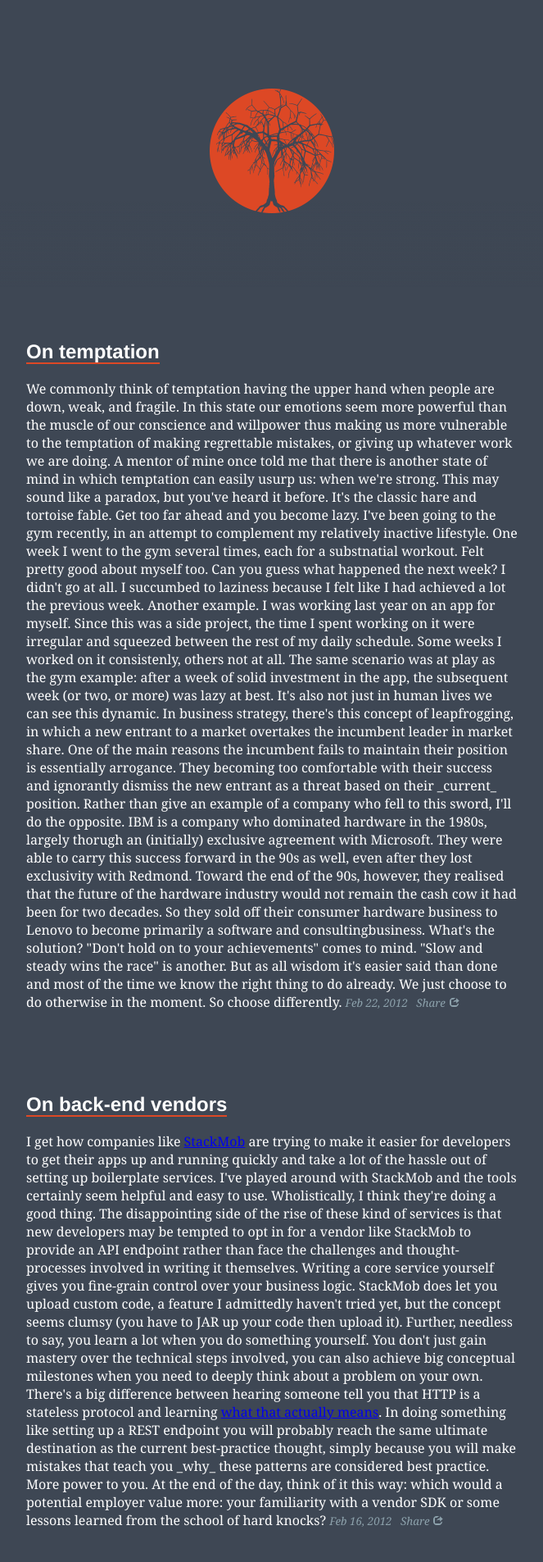
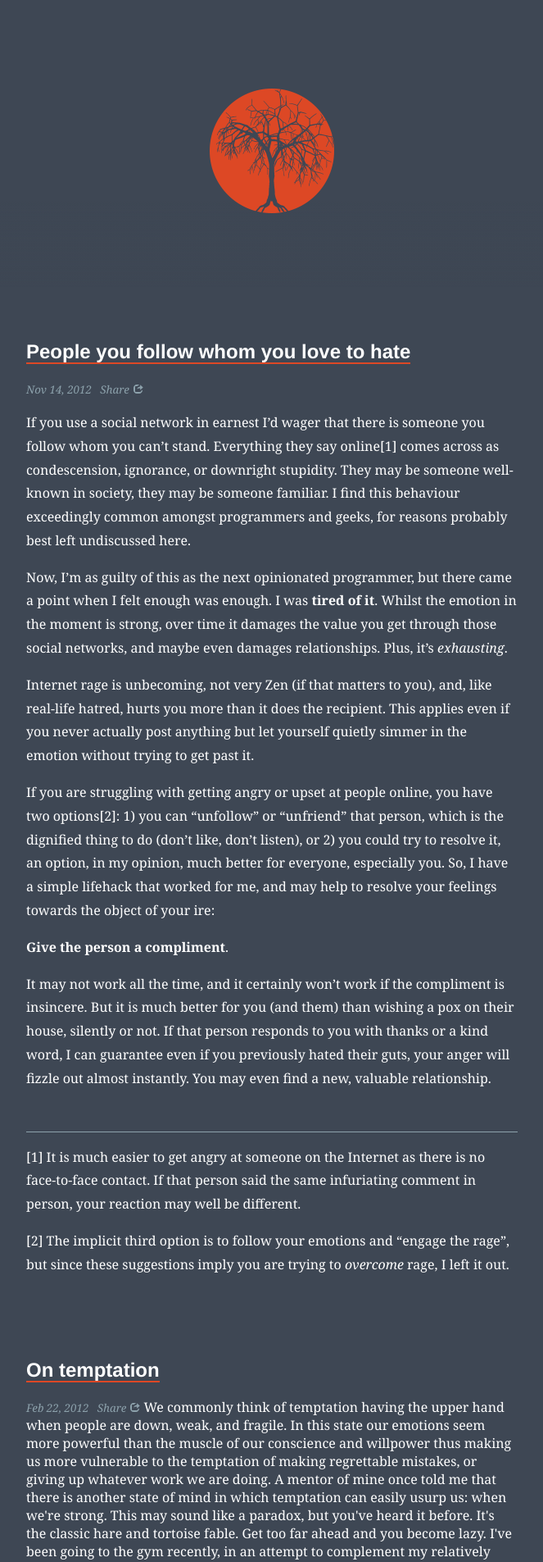
Before and after one commit to danieltreacy/danieltreacy.github.com, a Jekyll site: the page built from index.html, in a window 1280 px wide. Shown: the top 1905 px of the page at 82% size, without its empty margins (308-971 px from the left). Built offline with Jekyll 4.4.1, drawn with Linux system fonts in a browser that asks for light colours; comment, search, counter and statistics services are not loaded; some of the changed text lies outside the part shown.

Commit message:
New blog post: "People you follow whom you love to hate" + styling required for footnotes

```diff
--- a/_layouts/post.html
+++ b/_layouts/post.html
@@ -3,9 +3,6 @@ layout: page
 ---
 <div id="article" class="post">
   <h2><a href="{{ page.url }}">{{ page.title }}</a></h2>
-
-  {{ content }}
-
   <div class="article-end">{{ page.date | date: "%b %d, %Y" }}   &nbsp; <a href="https://twitter.com/intent/tweet?text=Reading%20%22{{post.title}}%22%20by%20%40danieltreacy&url=http://danieltreacy.com{{ post.url }}">
     Share<span class="share">
 <svg width="12" height="11" xmlns="http://www.w3.org/2000/svg">
@@ -17,5 +14,7 @@ layout: page
  </g>
 </svg>
     </span></a></div>
+  {{ content }}
+
   <div class="spacer"></div>
 </div>
--- /dev/null
+++ b/_posts/2012-11-14-people-you-love-to-hate.md
@@ -0,0 +1,23 @@
+---
+layout: post
+title: People you follow whom you love to hate
+---
+
+If you use a social network in earnest I'd wager that there is someone you follow whom you can't stand. Everything they say online[1] comes across as condescension, ignorance, or downright stupidity. They may be someone well-known in society, they may be someone familiar. I find this behaviour exceedingly common amongst programmers and geeks, for reasons probably best left undiscussed here.
+
+Now, I'm as guilty of this as the next opinionated programmer, but there came a point when I felt enough was enough. I was **tired of it**. Whilst the emotion in the moment is strong, over time it damages the value you get through those social networks, and maybe even damages relationships. Plus, it's *exhausting*.
+
+Internet rage is unbecoming, not very Zen (if that matters to you), and, like real-life hatred, hurts you more than it does the recipient. This applies even if you never actually post anything but let yourself quietly simmer in the emotion without trying to get past it.
+
+If you are struggling with getting angry or upset at people online, you have two options[2]: 1) you can "unfollow" or "unfriend" that person, which is the dignified thing to do (don't like, don't listen), or 2) you could try to resolve it, an option, in my opinion, much better for everyone, especially you. So, I have a simple lifehack that worked for me, and may help to resolve your feelings towards the object of your ire:
+
+**Give the person a compliment**.
+
+It may not work all the time, and it certainly won't work if the compliment is insincere. But it is much better for you (and them) than wishing a pox on their house, silently or not. If that person responds to you with thanks or a kind word, I can guarantee even if you previously hated their guts, your anger will fizzle out almost instantly. You may even find a new, valuable relationship.
+
+
+* * *
+
+[1] It is much easier to get angry at someone on the Internet as there is no face-to-face contact. If that person said the same infuriating comment in person, your reaction may well be different.
+
+[2] The implicit third option is to follow your emotions and "engage the rage", but since these suggestions imply you are trying to *overcome* rage, I left it out.
--- a/index.html
+++ b/index.html
@@ -7,10 +7,7 @@ title: Blog
   <div class="article">
 
     <h2><a href="{{ post.url }}">{{ post.title }}</a></h2>
-
-    {{ post.content }}
-
-    <span class="article-end">{{ post.date | date: "%b %d, %Y" }}
+        <span class="article-end">{{ post.date | date: "%b %d, %Y" }}
   &nbsp; <a href="https://twitter.com/intent/tweet?text=Reading%20%22{{post.title}}%22%20by%20%40danieltreacy&url=http://danieltreacy.com{{ post.url }}">
     Share<span class="share">
 <svg width="12" height="11" xmlns="http://www.w3.org/2000/svg">
@@ -22,6 +19,8 @@ title: Blog
  </g>
 </svg>
     </span></a></span>
+    {{ post.content }}
+
   </div>
 {% endfor %}
 
--- a/stylesheets/v2.css
+++ b/stylesheets/v2.css
@@ -146,3 +146,20 @@ li a:link, li a:visited, li a:active {
     color: #fff;
     text-decoration: none;
 }
+
+blockquote {
+    font-style: italic
+}
+
+hr {
+    color: #8da2ac;
+    border: 0;
+    height: 1px;
+    background-color: #8da2ac;
+    margin-top: 50px;
+}
+
+p span {
+    vertical-align: super;
+    font-size: 70%;
+}
```
Also changed, not shown: 1 other file.
